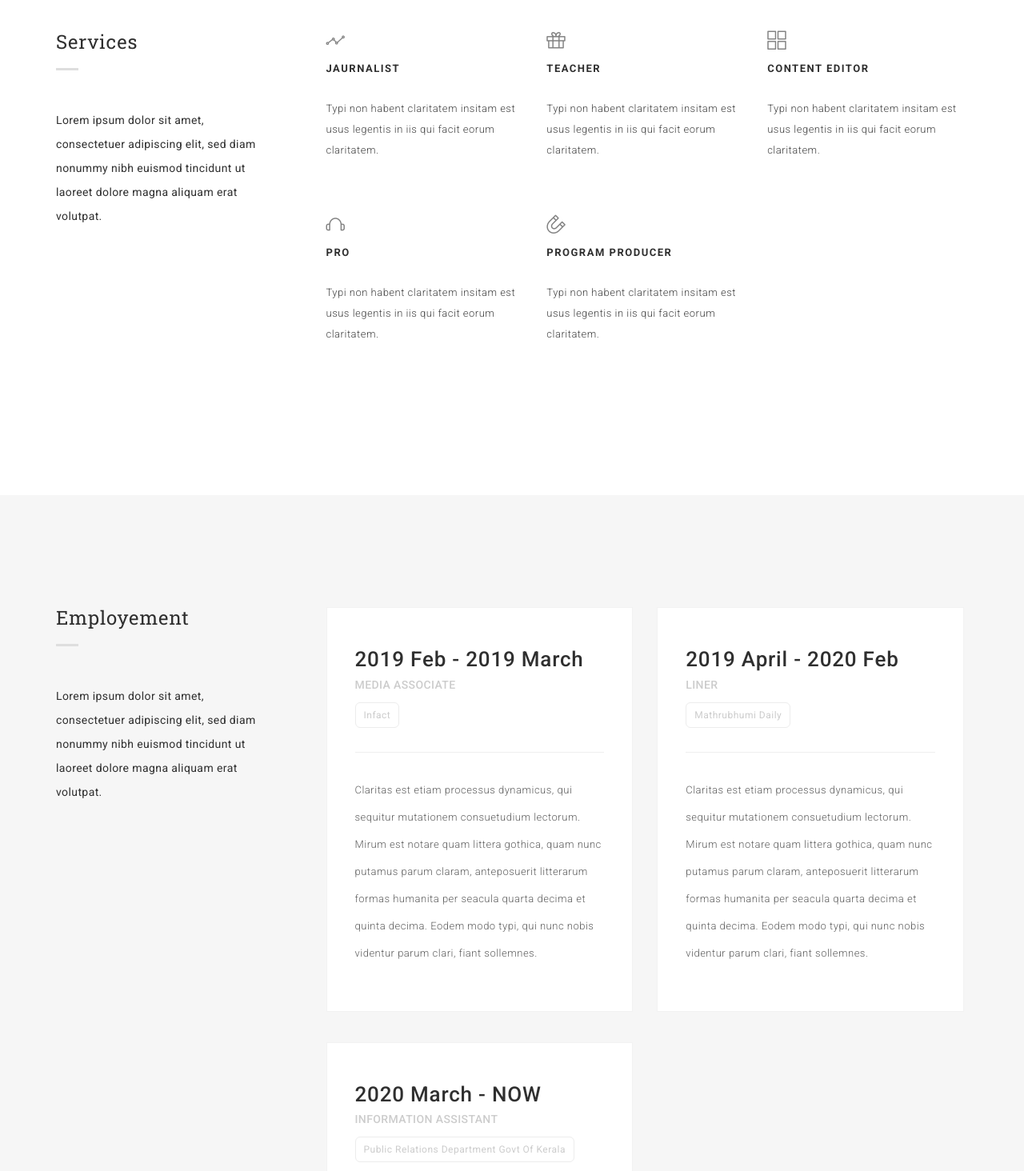
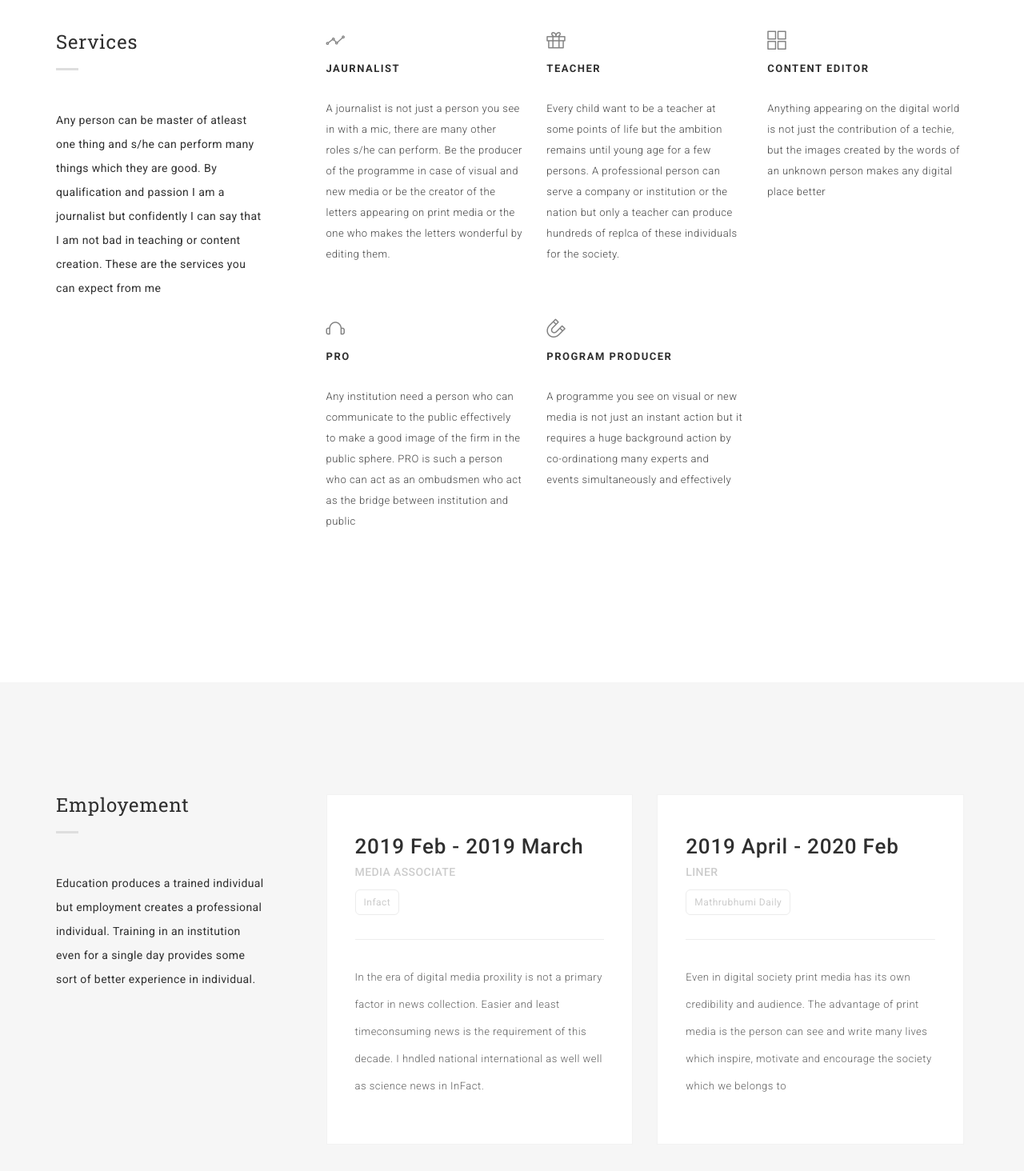
Before and after one commit to thasnisalim/thasnisalim.github.io, a plain HTML site: page index.html in a window 1280 px wide. Shown: the part 2920-4384 px from the top of the page at 80% size. Drawn offline with Linux system fonts and the light colour scheme.

Commit message:
Add user prifile data

```diff
--- a/index.html
+++ b/index.html
@@ -280,8 +280,8 @@
                             <h3 class="title-small">
                                 <span>Services</span>
                             </h3>
-                            <p class="content-detail">
-                                Lorem ipsum dolor sit amet, consectetuer adipiscing elit, sed diam nonummy nibh euismod tincidunt ut laoreet dolore magna aliquam erat volutpat.
+                            <p class="content-detail"> Any person can be master of atleast one thing and s/he can perform many things which they are good. By qualification and passion I am a journalist but confidently I can say that I am not bad in teaching or content creation.
+                                These are the services you can expect from me
                             </p>
                         </div>
                         <div class="col-md-9 content-right">
@@ -296,7 +296,8 @@
                                                 JAURNALIST
                                             </p>
                                             <p class="text-grey">
-                                                Typi non habent claritatem insitam est usus legentis in iis qui facit eorum claritatem.
+                                                A journalist is not just a person you see in with a mic, there are many other roles s/he can perform. Be the producer of the programme in case of visual and new media or be the creator of the letters appearing on print media or the one who makes the letters
+                                                wonderful by editing them.
                                             </p>
                                         </div>
                                     </li>
@@ -310,7 +311,8 @@
                                                 TEACHER
                                             </p>
                                             <p class="text-grey">
-                                                Typi non habent claritatem insitam est usus legentis in iis qui facit eorum claritatem.
+                                                Every child want to be a teacher at some points of life but the ambition remains until young age for a few persons. A professional person can serve a company or institution or the nation but only a teacher can produce hundreds of replca of these individuals
+                                                for the society.
                                             </p>
                                         </div>
                                     </li>
@@ -324,7 +326,7 @@
                                                 CONTENT EDITOR
                                             </p>
                                             <p class="text-grey">
-                                                Typi non habent claritatem insitam est usus legentis in iis qui facit eorum claritatem.
+                                                Anything appearing on the digital world is not just the contribution of a techie, but the images created by the words of an unknown person makes any digital place better
                                             </p>
                                         </div>
                                     </li>
@@ -340,7 +342,7 @@
                                                 PRO
                                             </p>
                                             <p class="text-grey">
-                                                Typi non habent claritatem insitam est usus legentis in iis qui facit eorum claritatem.
+                                                Any institution need a person who can communicate to the public effectively to make a good image of the firm in the public sphere. PRO is such a person who can act as an ombudsmen who act as the bridge between institution and public
                                             </p>
                                         </div>
                                     </li>
@@ -354,7 +356,7 @@
                                                 PROGRAM PRODUCER
                                             </p>
                                             <p class="text-grey">
-                                                Typi non habent claritatem insitam est usus legentis in iis qui facit eorum claritatem.
+                                                A programme you see on visual or new media is not just an instant action but it requires a huge background action by co-ordinationg many experts and events simultaneously and effectively
                                             </p>
                                         </div>
                                     </li>
@@ -390,8 +392,7 @@
                                 <span>Employement</span>
                             </h3>
                             <p class="content-detail">
-                                Lorem ipsum dolor sit amet, consectetuer adipiscing elit, sed diam nonummy nibh euismod tincidunt ut laoreet dolore magna aliquam erat volutpat.
-                            </p>
+                                Education produces a trained individual but employment creates a professional individual. Training in an institution even for a single day provides some sort of better experience in individual. </p>
                         </div>
                         <div class="col-md-9 content-right">
                             <div class="row">
@@ -412,8 +413,7 @@
                                                     <hr>
                                                     <div class="text-detail">
                                                         <p>
-                                                            Claritas est etiam processus dynamicus, qui sequitur mutationem consuetudium lectorum. Mirum est notare quam littera gothica, quam nunc putamus parum claram, anteposuerit litterarum formas humanita per seacula quarta decima et quinta decima. Eodem modo
-                                                            typi, qui nunc nobis videntur parum clari, fiant sollemnes.
+                                                            In the era of digital media proxility is not a primary factor in news collection. Easier and least timeconsuming news is the requirement of this decade. I hndled national international as well well as science news in InFact.
                                                         </p>
                                                     </div>
                                                 </div>
@@ -437,8 +437,7 @@
                                                     <hr>
                                                     <div class="text-detail">
                                                         <p>
-                                                            Claritas est etiam processus dynamicus, qui sequitur mutationem consuetudium lectorum. Mirum est notare quam littera gothica, quam nunc putamus parum claram, anteposuerit litterarum formas humanita per seacula quarta decima et quinta decima. Eodem modo
-                                                            typi, qui nunc nobis videntur parum clari, fiant sollemnes.
+                                                            Even in digital society print media has its own credibility and audience. The advantage of print media is the person can see and write many lives which inspire, motivate and encourage the society which we belongs to
                                                         </p>
                                                     </div>
                                                 </div>
@@ -464,8 +463,7 @@
                                                     <hr>
                                                     <div class="text-detail">
                                                         <p>
-                                                            Claritas est etiam processus dynamicus, qui sequitur mutationem consuetudium lectorum. Mirum est notare quam littera gothica, quam nunc putamus parum claram, anteposuerit litterarum formas humanita per seacula quarta decima et quinta decima. Eodem modo
-                                                            typi, qui nunc nobis videntur parum clari, fiant sollemnes.
+                                                            All the activities of the government are primarily intended for the welfare of the public. Adressing them and transmitting them to the public is the responsibility of anInformation Assistant.
                                                         </p>
                                                     </div>
                                                 </div>
@@ -490,7 +488,7 @@
                                 <span>Skills</span>
                             </h3>
                             <p class="content-detail">
-                                Lorem ipsum dolor sit amet, consectetuer adipiscing elit, sed diam nonummy nibh euismod tincidunt ut laoreet dolore magna aliquam erat volutpat.
+                                My educational and working experience helps me to create the skillset which I am good at and can perform in given time which suggested requirements.
                             </p>
                         </div>
                         <div class="col-md-9 content-right">
@@ -561,7 +559,7 @@
                                 <span>Education</span>
                             </h3>
                             <p class="content-detail">
-                                Lorem ipsum dolor sit amet, consectetuer adipiscing elit, sed diam nonummy nibh euismod tincidunt ut laoreet dolore magna aliquam erat volutpat.
+                                A child is born like a white paper and the time wrote the poems, stories and even novels into it. The academics of the individual probably creates the better lessons in those writings.
                             </p>
                         </div>
                         <div class="col-md-9 content-right">
@@ -578,13 +576,12 @@
                                                         MA Jurnasilum And Mass Communication
                                                     </p>
                                                     <p class="company">
-                                                        M.G University Kottayam
+                                                        Institute Of Mass Communication and Journalism, M.G University Kottayam
                                                     </p>
                                                     <hr>
                                                     <div class="text-detail">
                                                         <p>
-                                                            Claritas est etiam processus dynamicus, qui sequitur mutationem consuetudium lectorum. Mirum est notare quam littera gothica, quam nunc putamus parum claram, anteposuerit litterarum formas humanita per seacula quarta decima et quinta decima. Eodem modo
-                                                            typi, qui nunc nobis videntur parum clari, fiant sollemnes.
+                                                            Journalism is not just a choice , but the ultimate destiny I choose for rest of my life. Most of my working skills are developed from this place
                                                         </p>
                                                     </div>
                                                 </div>
@@ -608,8 +605,7 @@
                                                     <hr>
                                                     <div class="text-detail">
                                                         <p>
-                                                            Claritas est etiam processus dynamicus, qui sequitur mutationem consuetudium lectorum. Mirum est notare quam littera gothica, quam nunc putamus parum claram, anteposuerit litterarum formas humanita per seacula quarta decima et quinta decima. Eodem modo
-                                                            typi, qui nunc nobis videntur parum clari, fiant sollemnes.
+                                                            Electronics is the game changer of the world in many ways and help me to build up basic knowledge of working in my field of career.
                                                         </p>
                                                     </div>
                                                 </div>
@@ -634,8 +630,7 @@
                                                     <hr>
                                                     <div class="text-detail">
                                                         <p>
-                                                            Claritas est etiam processus dynamicus, qui sequitur mutationem consuetudium lectorum. Mirum est notare quam littera gothica, quam nunc putamus parum claram, anteposuerit litterarum formas humanita per seacula quarta decima et quinta decima. Eodem modo
-                                                            typi, qui nunc nobis videntur parum clari, fiant sollemnes.
+                                                            The world of science is not just amazing its like a crime thriller with full of twists and astonishment. I got the realisation of the wonders of science during this period.
                                                         </p>
                                                     </div>
                                                 </div>
@@ -659,8 +654,7 @@
                                                     <hr>
                                                     <div class="text-detail">
                                                         <p>
-                                                            Claritas est etiam processus dynamicus, qui sequitur mutationem consuetudium lectorum. Mirum est notare quam littera gothica, quam nunc putamus parum claram, anteposuerit litterarum formas humanita per seacula quarta decima et quinta decima. Eodem modo
-                                                            typi, qui nunc nobis videntur parum clari, fiant sollemnes.
+                                                            The first point of serious examination I had on my life is SSLC. The experience to tackle a tensed situation is the best thing I had at this point.
                                                         </p>
                                                     </div>
                                                 </div>
@@ -857,8 +851,7 @@
                                 <span>Contact</span>
                             </h3>
                             <p class="content-detail">
-                                Lorem ipsum dolor sit amet, consectetuer adipiscing elit, sed diam nonummy nibh euismod tincidunt ut laoreet dolore magna aliquam erat volutpat.
-                            </p>
+                                Do you feel that I can help you in some sort of work? Do you feel that I can be a freelancer or employee in your institution. Then please sent your query to
 
                         </div>
                         <div class="col-md-9 content-right">
```
